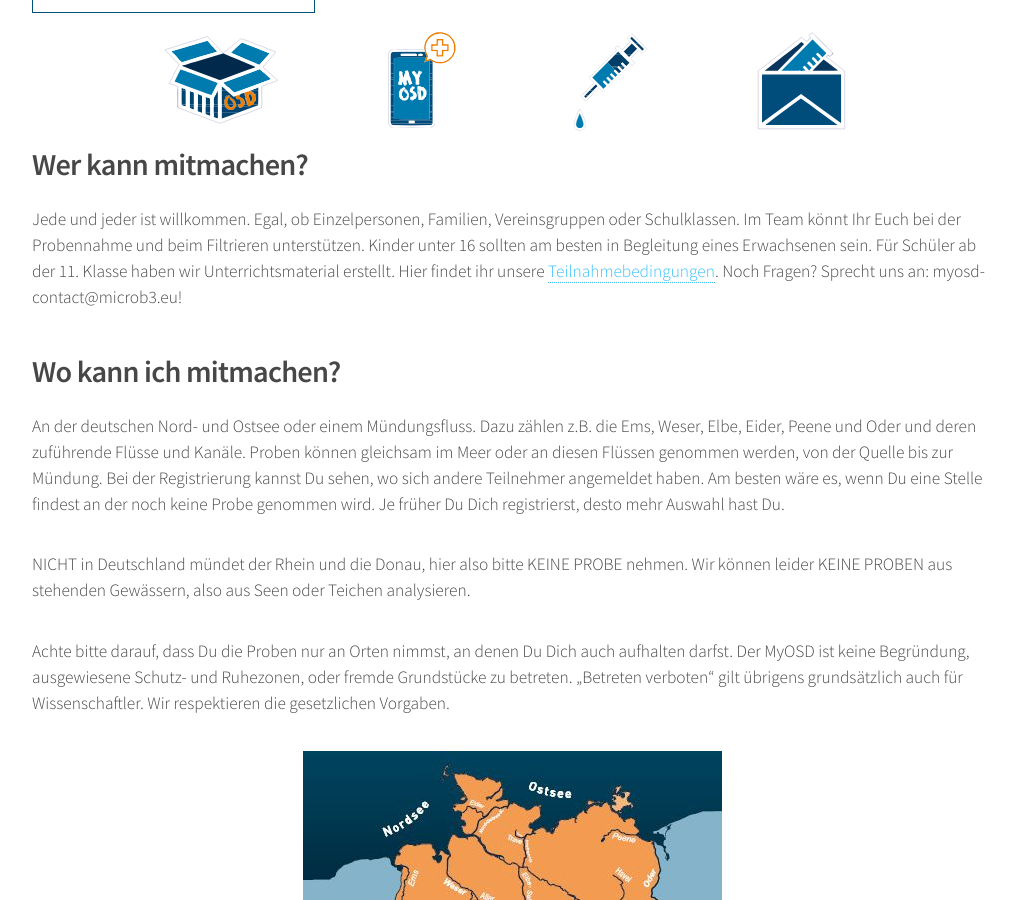
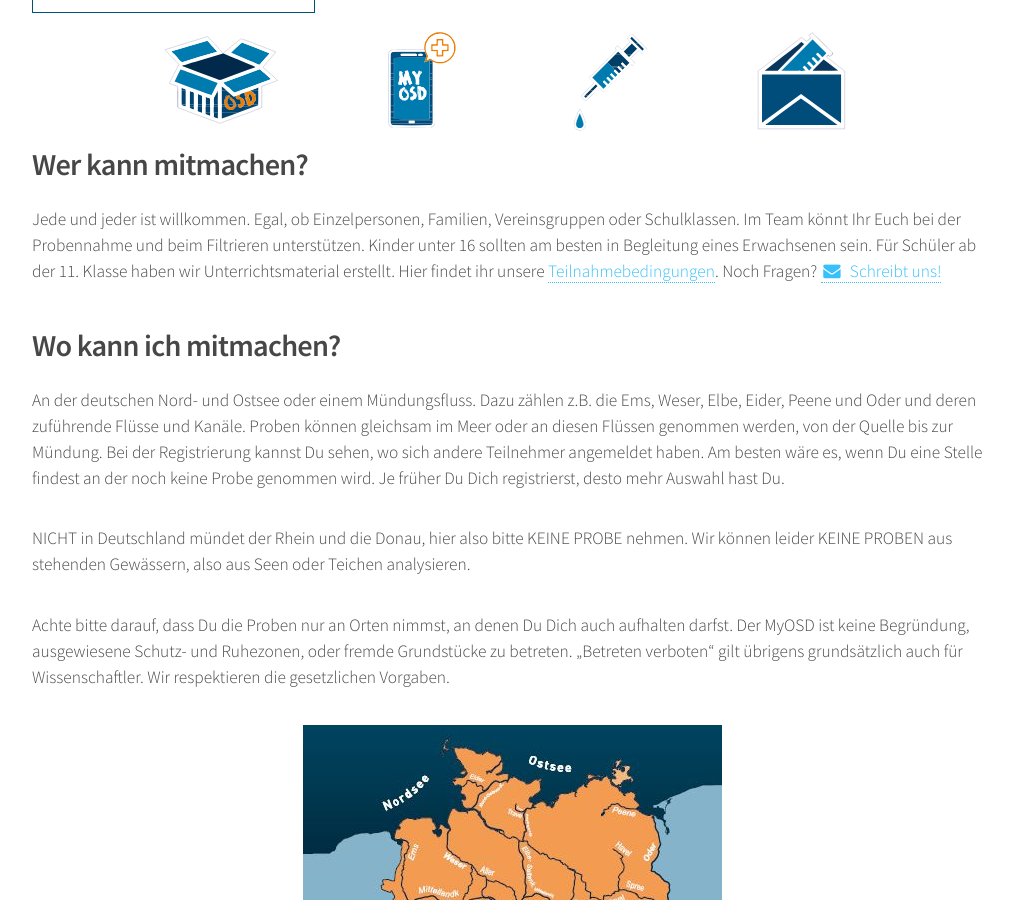
Before and after one commit to myosd/myosd.github.io, a Jekyll site: the page built from mitmachen/index.md, in a window 1280 px wide and 900 px high, scrolled down 532 px. Shown: the whole window, without its empty margins (128-1141 px from the left). Built offline with Jekyll 4.4.1, drawn with Linux system fonts in a browser that asks for light colours.

Commit message:
schreibt uns

```diff
--- a/mitmachen/index.md
+++ b/mitmachen/index.md
@@ -37,7 +37,7 @@ published: true
 ## Wer kann mitmachen?
 
 Jede und jeder ist willkommen. Egal, ob Einzelpersonen, Familien, Vereinsgruppen oder Schulklassen. Im Team könnt Ihr Euch bei der Probennahme und beim Filtrieren unterstützen. Kinder unter 16 sollten am besten in Begleitung eines Erwachsenen sein.
-Für Schüler ab der 11. Klasse haben wir Unterrichtsmaterial erstellt. Hier findet ihr unsere [Teilnahmebedingungen](/teilnahme-bedingungen). Noch Fragen? Sprecht uns an: myosd-contact@microb3.eu!
+Für Schüler ab der 11. Klasse haben wir Unterrichtsmaterial erstellt. Hier findet ihr unsere [Teilnahmebedingungen](/teilnahme-bedingungen). Noch Fragen? <a href="mailto:myosd-contact@microb3.eu"><i class="fa fa-envelope fa-fw"></i>&nbsp; Schreibt uns!</a>
 
 ## Wo kann ich mitmachen?
 An der deutschen Nord- und Ostsee oder einem Mündungsfluss. Dazu zählen z.B. die Ems, Weser, Elbe, Eider, Peene und Oder und deren zuführende Flüsse und Kanäle. Proben können gleichsam im Meer oder an diesen Flüssen genommen werden, von der Quelle bis zur Mündung. Bei der Registrierung kannst Du sehen, wo sich andere Teilnehmer angemeldet haben. Am besten wäre es, wenn Du eine Stelle findest an der noch keine Probe genommen wird. Je früher Du Dich registrierst, desto mehr Auswahl hast Du.
```
